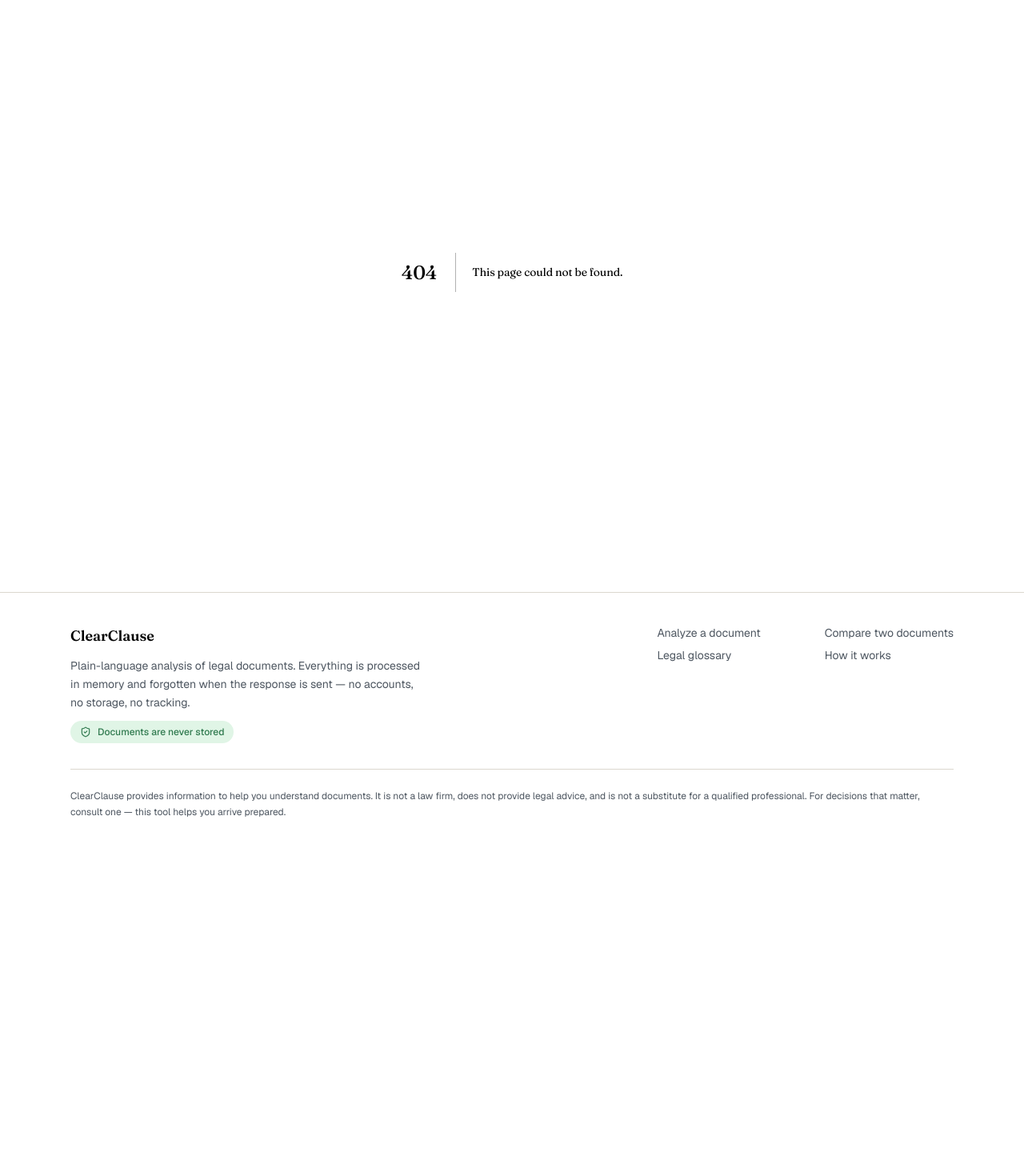
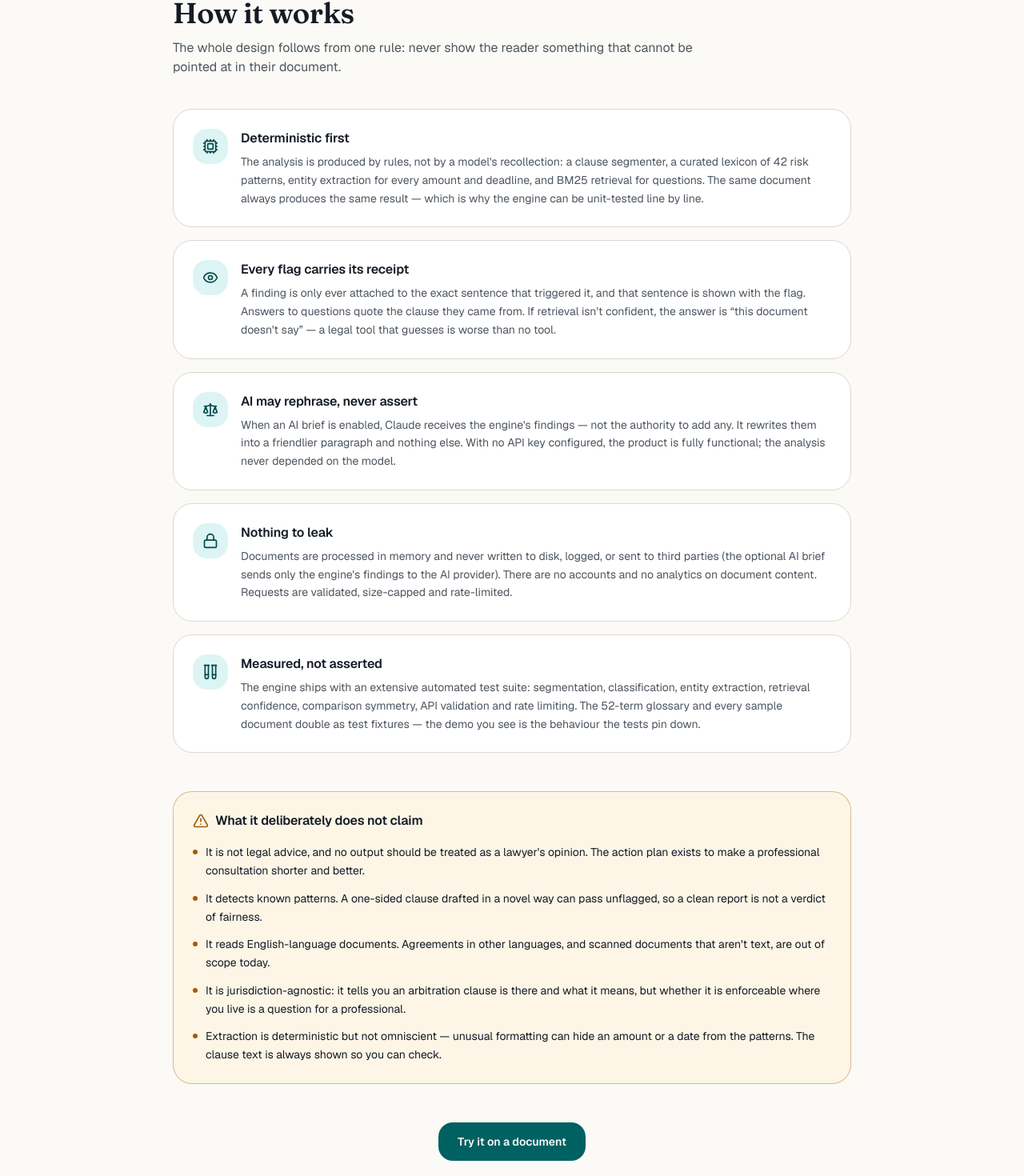
Before and after one commit to rushii23-dev/PW-Exclusive, a Next.js app: page /about in a window 1280 px wide. Before the commit this address had no page. Shown: the part 125-1595 px from the top of the page at 80% size. Before the commit the page ends 1190 px from the top, so only its background shows below. Built offline with nearby package versions, Linux system fonts and the light colour scheme.

Commit message:
feat: add about page

```diff
--- /dev/null
+++ b/src/app/about/page.tsx
@@ -0,0 +1,115 @@
+import { AlertTriangle, Cpu, Eye, Lock, Scale, TestTubes } from "lucide-react";
+import type { Metadata } from "next";
+import Link from "next/link";
+
+import { Reveal } from "@/components/motion/Reveal";
+import { GLOSSARY } from "@/lib/engine";
+import { LEXICON } from "@/lib/engine/lexicon";
+
+export const metadata: Metadata = {
+  title: "How it works",
+  description:
+    "The architecture and the honest limits: deterministic analysis, evidence for every flag, optional AI that only rephrases, and no storage of your documents.",
+};
+
+const PRINCIPLES = [
+  {
+    icon: Cpu,
+    title: "Deterministic first",
+    body: `The analysis is produced by rules, not by a model's recollection: a clause segmenter, a curated lexicon of ${LEXICON.length} risk patterns, entity extraction for every amount and deadline, and BM25 retrieval for questions. The same document always produces the same result — which is why the engine can be unit-tested line by line.`,
+  },
+  {
+    icon: Eye,
+    title: "Every flag carries its receipt",
+    body: "A finding is only ever attached to the exact sentence that triggered it, and that sentence is shown with the flag. Answers to questions quote the clause they came from. If retrieval isn't confident, the answer is “this document doesn't say” — a legal tool that guesses is worse than no tool.",
+  },
+  {
+    icon: Scale,
+    title: "AI may rephrase, never assert",
+    body: "When an AI brief is enabled, Claude receives the engine's findings — not the authority to add any. It rewrites them into a friendlier paragraph and nothing else. With no API key configured, the product is fully functional; the analysis never depended on the model.",
+  },
+  {
+    icon: Lock,
+    title: "Nothing to leak",
+    body: "Documents are processed in memory and never written to disk, logged, or sent to third parties (the optional AI brief sends only the engine's findings to the AI provider). There are no accounts and no analytics on document content. Requests are validated, size-capped and rate-limited.",
+  },
+  {
+    icon: TestTubes,
+    title: "Measured, not asserted",
+    body: `The engine ships with an extensive automated test suite: segmentation, classification, entity extraction, retrieval confidence, comparison symmetry, API validation and rate limiting. The ${GLOSSARY.length}-term glossary and every sample document double as test fixtures — the demo you see is the behaviour the tests pin down.`,
+  },
+];
+
+const LIMITS = [
+  "It is not legal advice, and no output should be treated as a lawyer's opinion. The action plan exists to make a professional consultation shorter and better.",
+  "It detects known patterns. A one-sided clause drafted in a novel way can pass unflagged, so a clean report is not a verdict of fairness.",
+  "It reads English-language documents. Agreements in other languages, and scanned documents that aren't text, are out of scope today.",
+  "It is jurisdiction-agnostic: it tells you an arbitration clause is there and what it means, but whether it is enforceable where you live is a question for a professional.",
+  "Extraction is deterministic but not omniscient — unusual formatting can hide an amount or a date from the patterns. The clause text is always shown so you can check.",
+];
+
+export default function AboutPage() {
+  return (
+    <div className="mx-auto max-w-4xl px-4 py-10 sm:px-6 sm:py-14">
+      <header className="mb-10">
+        <h1 className="text-3xl font-semibold sm:text-4xl">How it works</h1>
+        <p className="mt-3 max-w-2xl text-muted-foreground">
+          The whole design follows from one rule: never show the reader
+          something that cannot be pointed at in their document.
+        </p>
+      </header>
+
+      <div className="space-y-4">
+        {PRINCIPLES.map((p, i) => (
+          <Reveal key={p.title} delay={Math.min(i * 0.06, 0.2)}>
+            <section className="flex gap-4 rounded-2xl border border-border bg-surface p-6">
+              <span className="grid size-11 shrink-0 place-items-center rounded-xl bg-primary-soft text-primary-strong">
+                <p.icon className="size-5" aria-hidden />
+              </span>
+              <div>
+                <h2 className="font-sans text-base font-semibold">{p.title}</h2>
+                <p className="mt-1.5 text-sm leading-relaxed text-muted-foreground">
+                  {p.body}
+                </p>
+              </div>
+            </section>
+          </Reveal>
+        ))}
+      </div>
+
+      <Reveal>
+        <section
+          aria-labelledby="limits-heading"
+          className="mt-12 rounded-2xl border border-risk-medium/40 bg-risk-medium-soft/50 p-6"
+        >
+          <h2
+            id="limits-heading"
+            className="flex items-center gap-2 font-sans text-base font-semibold"
+          >
+            <AlertTriangle className="size-5 text-risk-medium" aria-hidden />
+            What it deliberately does not claim
+          </h2>
+          <ul className="mt-4 space-y-3">
+            {LIMITS.map((limit) => (
+              <li key={limit} className="flex gap-2.5 text-sm leading-relaxed">
+                <span aria-hidden className="mt-2 size-1.5 shrink-0 rounded-full bg-risk-medium" />
+                {limit}
+              </li>
+            ))}
+          </ul>
+        </section>
+      </Reveal>
+
+      <Reveal>
+        <p className="mt-12 text-center">
+          <Link
+            href="/analyze"
+            className="inline-flex items-center gap-2 rounded-xl bg-primary px-6 py-3.5 text-sm font-semibold text-primary-foreground transition-transform hover:scale-[1.03]"
+          >
+            Try it on a document
+          </Link>
+        </p>
+      </Reveal>
+    </div>
+  );
+}
```
